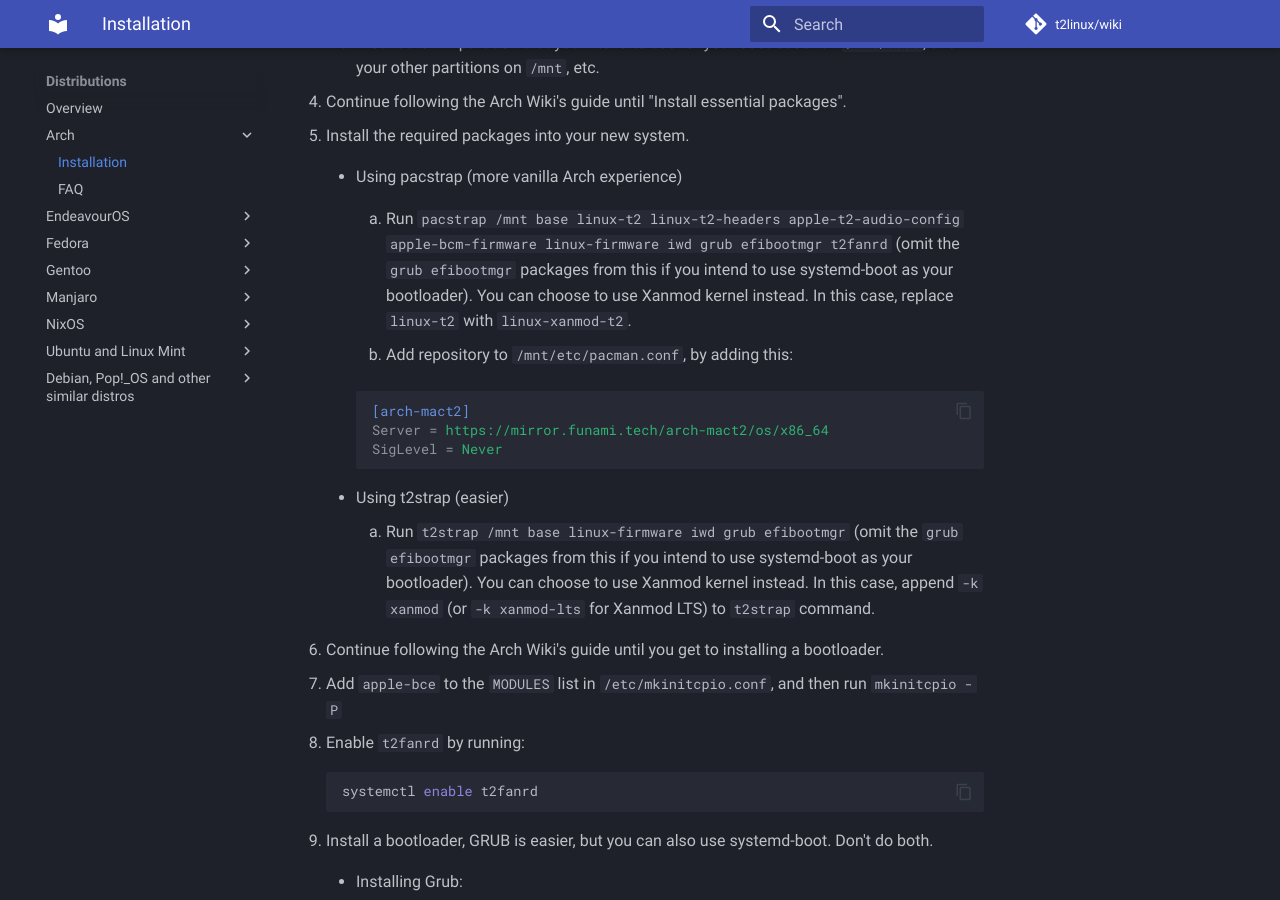
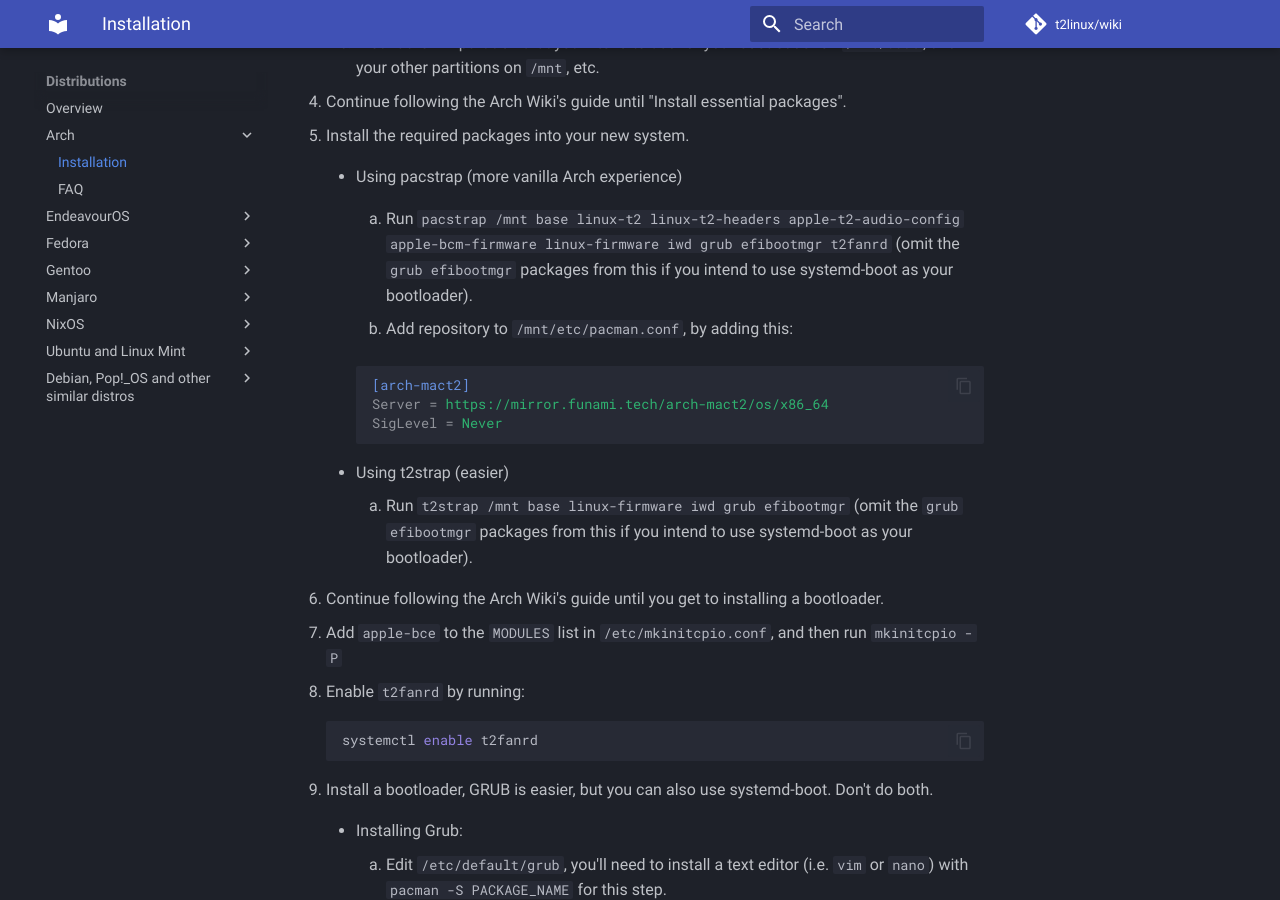
Before and after one commit to t2linux/wiki, an MkDocs documentation site: the page built from docs/distributions/arch/installation.md, in a window 1280 px wide and 900 px high, scrolled down 826 px. Built offline with MkDocs 1.6.1 and Material for MkDocs 9.7.7, drawn with Linux system fonts in a browser that asks for light colours; comment, search, counter and statistics services are not loaded.

Commit message:
Arch: Remove xanmod

```diff
--- a/docs/distributions/arch/installation.md
+++ b/docs/distributions/arch/installation.md
@@ -25,7 +25,7 @@ You will need:
 
     -    Using pacstrap (more vanilla Arch experience)
 
-         1. Run `pacstrap /mnt base linux-t2 linux-t2-headers apple-t2-audio-config apple-bcm-firmware linux-firmware iwd grub efibootmgr t2fanrd` (omit the `grub efibootmgr` packages from this if you intend to use systemd-boot as your bootloader). You can choose to use Xanmod kernel instead. In this case, replace `linux-t2` with `linux-xanmod-t2`.
+         1. Run `pacstrap /mnt base linux-t2 linux-t2-headers apple-t2-audio-config apple-bcm-firmware linux-firmware iwd grub efibootmgr t2fanrd` (omit the `grub efibootmgr` packages from this if you intend to use systemd-boot as your bootloader).
 
          2. Add repository to `/mnt/etc/pacman.conf`, by adding this:
 
@@ -37,7 +37,7 @@ You will need:
 
     -    Using t2strap (easier)
 
-         1. Run `t2strap /mnt base linux-firmware iwd grub efibootmgr` (omit the `grub efibootmgr` packages from this if you intend to use systemd-boot as your bootloader). You can choose to use Xanmod kernel instead. In this case, append `-k xanmod` (or `-k xanmod-lts` for Xanmod LTS) to `t2strap` command.
+         1. Run `t2strap /mnt base linux-firmware iwd grub efibootmgr` (omit the `grub efibootmgr` packages from this if you intend to use systemd-boot as your bootloader).
 
 6. Continue following the Arch Wiki's guide until you get to installing a bootloader.
 
```
